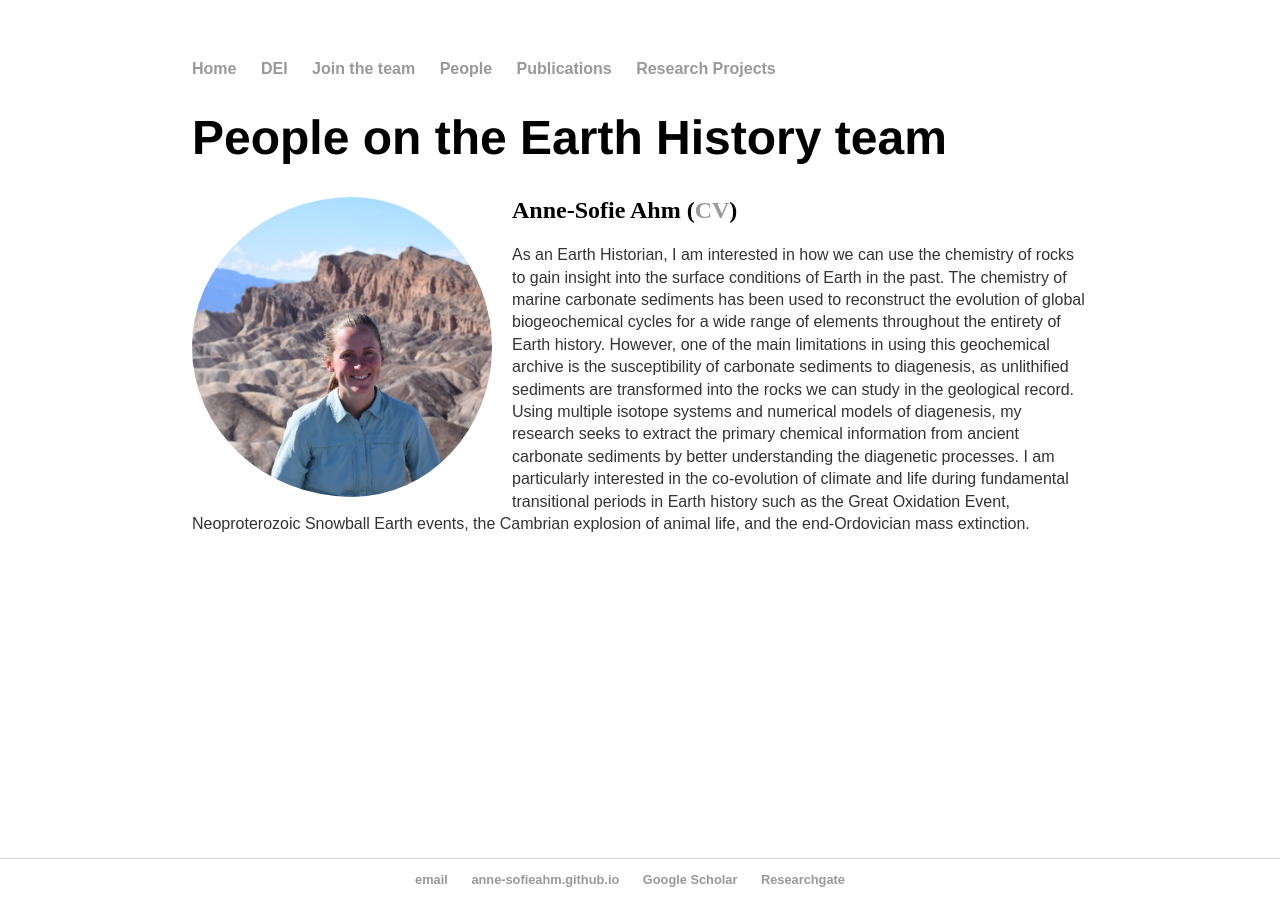
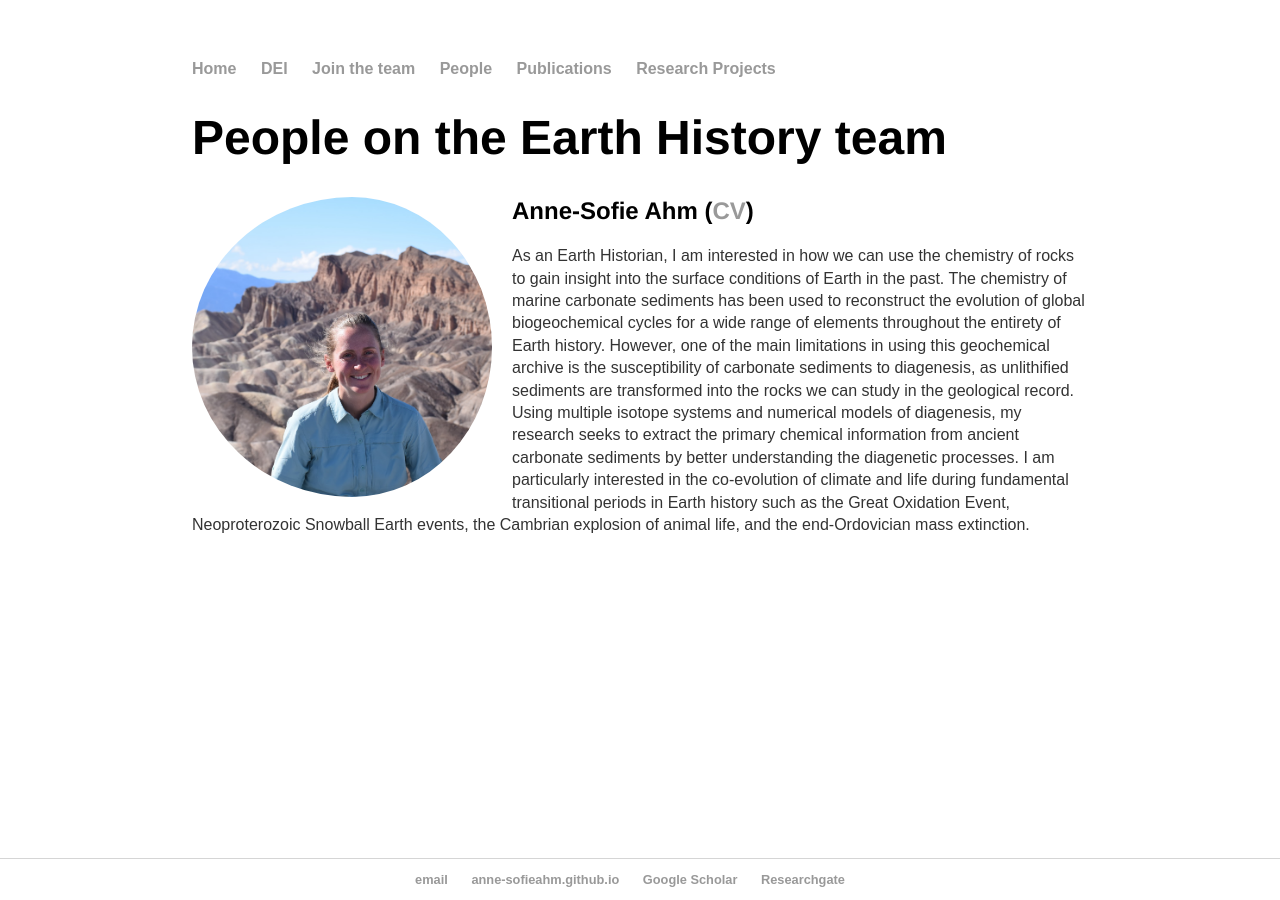
Before and after one commit to Anne-SofieAhm/Anne-SofieAhm.github.io, a Jekyll site: the page built from people/index.html, in a window 1280 px wide. Built offline with Jekyll 4.4.1, drawn with Linux system fonts in a browser that asks for light colours.

Commit message:
Update main.css

```diff
--- a/css/main.css
+++ b/css/main.css
@@ -32,6 +32,11 @@ h1 {
     font-family:'Helvetica', 'Arial';
 }
 
+h2 {
+    font-size: 1.5em;
+    font-family:'Helvetica', 'Arial';
+}
+
 p {
     font-size: 1em;
     font-family:'Arial';
@@ -54,10 +59,12 @@ footer {
 ul.posts {
     margin: 20px auto 40px;
     font-size: 1.5em;
+    font-family:'Arial';
 }
 
 ul.posts li {
     list-style: none;
+    font-family:'Arial';
 }
 
 /* .site-title::before {
```
